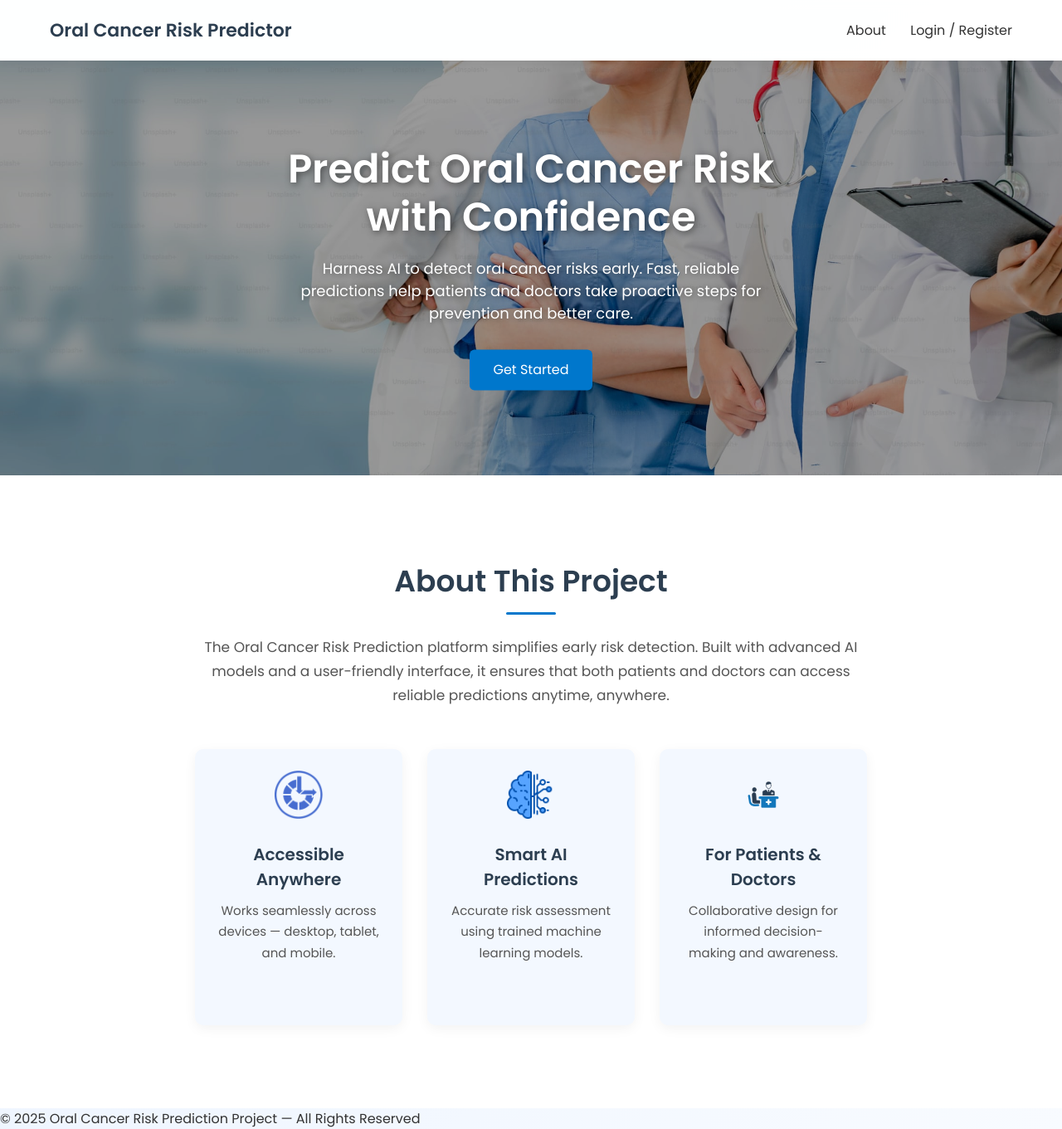
After one commit to Anushri23-code/Oral_Cancer_Risk_Prediction, a Flask app: page / in a window 1280 px wide. The commit adds this page. Shown: the whole page at 83% size. Run offline with Flask 3, Linux system fonts and the light colour scheme; parts of the project's set-up code (start-up, migrations or seed data) failed here and were passed over.

Commit message:
Updated welcome page with hero overlay, About section, and feature icons

```diff
--- a/static/style.css
+++ b/static/style.css
@@ -1,64 +1,160 @@
+* {margin: 0; padding: 0; box-sizing: border-box;}
 body {
-    font-family: Arial, sans-serif;
-    background: #f5f7fa;
-    margin: 0;
-    padding: 20px;
+  font-family: 'Poppins', sans-serif;
+  background: linear-gradient(135deg, #e6f0ff, #f8fbff);
+  color: #333;
+  overflow-x: hidden;
 }
-.container {
-    background: white;
-    max-width: 600px;
-    margin: auto;
-    padding: 25px;
-    border-radius: 10px;
-    box-shadow: 0 2px 10px rgba(0,0,0,0.1);
+
+header {
+  display: flex;
+  justify-content: space-between;
+  align-items: center;
+  padding: 20px 60px;
+  background: rgba(255,255,255,0.95);
+  box-shadow: 0 2px 10px rgba(0,0,0,0.05);
+  position: sticky;
+  top: 0;
+  z-index: 100;
+  backdrop-filter: blur(6px);
 }
-h1 {
-    text-align: center;
-    color: #333;
+.logo { font-size: 22px; font-weight: 600; color: #2c3e50; }
+nav a { text-decoration: none; color: #333; font-weight: 500; margin-left: 25px; transition: color 0.3s ease;}
+nav a:hover { color: #0077cc; }
+
+.hero {
+  position: relative;
+  width: 100%;
+  height: 500px; /* adjust as needed */
+  overflow: hidden;
 }
-label {
-    font-weight: bold;
-    display: block;
-    margin-top: 10px;
+
+.hero-container {
+  position: relative;
+  width: 100%;
+  height: 100%;
 }
-input, select, textarea {
-    width: 100%;
-    padding: 8px;
-    margin-top: 5px;
+
+.hero-image {
+  width: 100%;
+  height: 100%;
+  object-fit: cover;
+  display: block;
+  filter: brightness(0.6); /* darken image so text pops */
 }
-button {
-    margin-top: 20px;
-    width: 100%;
-    background: #2a7ae2;
-    color: white;
-    border: none;
-    padding: 10px;
-    border-radius: 5px;
-    cursor: pointer;
+
+.hero-overlay {
+  position: absolute;
+  top: 50%;
+  left: 50%;
+  transform: translate(-50%, -50%);
+  color: #fff;
+  text-align: center;
+  max-width: 700px;
+  padding: 20px;
 }
-button:hover {
-    background: #175bb5;
+
+.hero-overlay h1 {
+  font-size: 48px;
+  font-weight: 600;
+  line-height: 1.2;
+  margin-bottom: 20px;
+  text-shadow: 2px 2px 8px rgba(0,0,0,0.5);
 }
-a {
-    display: inline-block;
-    margin-top: 15px;
-    color: #2a7ae2;
-    text-decoration: none;
+
+.hero-overlay p {
+  font-size: 18px;
+  margin-bottom: 30px;
+  text-shadow: 1px 1px 6px rgba(0,0,0,0.4);
 }
-a:hover {
-    text-decoration: underline;
+
+.btn-get-started {
+  display: inline-block;
+  background: #0077cc;
+  color: #fff;
+  padding: 12px 28px;
+  border-radius: 6px;
+  text-decoration: none;
+  font-weight: 500;
+  transition: background 0.3s ease;
 }
-.risk {
-    color: #d9534f;
-    font-weight: bold;
+.btn-get-started:hover {
+  background: #005fa3;
 }
-table {
-    width: 100%;
-    border-collapse: collapse;
+.about {
+  padding: 100px 60px;
+  background: #fff;
+  text-align: center;
 }
-th, td {
-    padding: 6px 10px;
+
+.about h2 {
+  font-size: 36px;
+  color: #2c3e50;
+  margin-bottom: 25px;
+  position: relative;
+  display: inline-block;
 }
-th {
-    background: #e9ecef;
+
+.about h2::after {
+  content: '';
+  display: block;
+  width: 60px;
+  height: 3px;
+  background: #0077cc;
+  margin: 10px auto 0;
+  border-radius: 2px;
 }
+
+.about p {
+  font-size: 17px;
+  color: #555;
+  max-width: 800px;
+  margin: 0 auto 50px auto;
+  line-height: 1.7;
+}
+
+/* Feature cards container */
+.features {
+  display: flex;
+  justify-content: center;
+  flex-wrap: wrap; /* ensures features stack on small screens */
+  gap: 30px;
+  margin-top: 20px;
+}
+
+/* Each feature card */
+.feature {
+  background: #f3f8ff;
+  border-radius: 10px;
+  padding: 25px;
+  width: 250px;  /* constrain width */
+  box-shadow: 0 4px 15px rgba(0,0,0,0.05);
+  transition: transform 0.3s ease, box-shadow 0.3s ease;
+  text-align: center;
+}
+
+.feature:hover {
+  transform: translateY(-8px);
+  box-shadow: 0 8px 25px rgba(0,0,0,0.08);
+}
+
+.feature img {
+  width: 60px; /* constrain icon size */
+  height: 60px;
+  margin-bottom: 20px;
+}
+
+.feature h3 {
+  color: #2c3e50;
+  font-size: 20px;
+  margin-bottom: 10px;
+}
+
+.feature p {
+  color: #555;
+  font-size: 15px;
+}
+.large-icon {
+  width: 120px;  /* adjust as needed */
+  height: 120px;
+}
--- /dev/null
+++ b/templates/welcome.html
@@ -0,0 +1,64 @@
+<!DOCTYPE html>
+<html lang="en">
+<head>
+  <meta charset="UTF-8">
+  <meta name="viewport" content="width=device-width, initial-scale=1.0">
+  <title>Oral Cancer Risk Prediction</title>
+  <link href="https://fonts.googleapis.com/css2?family=Poppins:wght@300;400;600&display=swap" rel="stylesheet">
+  <link rel="stylesheet" href="{{ url_for('static', filename='style.css') }}">
+</head>
+<body>
+  <header>
+    <div class="logo">Oral Cancer Risk Predictor</div>
+    <nav>
+      <a href="#about">About</a>
+      <a href="/login" class="btn-login">Login / Register</a>
+    </nav>
+  </header>
+
+  <section class="hero">
+  <div class="hero-container">
+    <img src="{{ url_for('static', filename='images/doctor.jpg') }}" alt="Doctor consulting patient" class="hero-image">
+    <div class="hero-overlay">
+      <h1>Predict Oral Cancer Risk<br>with Confidence</h1>
+      <p>
+        Harness AI to detect oral cancer risks early. Fast, reliable predictions help patients and doctors take proactive steps for prevention and better care.
+      </p>
+      <a href="/login" class="btn-get-started">Get Started</a>
+    </div>
+  </div>
+</section>
+
+
+  <section id="about" class="about">
+  <h2>About This Project</h2>
+  <p>
+    The Oral Cancer Risk Prediction platform simplifies early risk detection. Built with advanced AI models and a user-friendly interface, it ensures that both patients and doctors can access reliable predictions anytime, anywhere.
+  </p>
+
+  <div class="features">
+    <div class="feature">
+      <img src="{{ url_for('static', filename='images/accessible.png') }}" alt="Accessible icon" />
+      <h3>Accessible Anywhere</h3>
+      <p>Works seamlessly across devices — desktop, tablet, and mobile.</p>
+    </div>
+    <div class="feature">
+      <img src="{{ url_for('static', filename='images/ai.png') }}" alt="AI icon" />
+      <h3>Smart AI Predictions</h3>
+      <p>Accurate risk assessment using trained machine learning models.</p>
+    </div>
+    <div class="feature">
+      <img src="{{ url_for('static', filename='images/doctor_icon.png') }}" alt="Doctor icon" class="large-icon" />
+
+      <h3>For Patients & Doctors</h3>
+      <p>Collaborative design for informed decision-making and awareness.</p>
+    </div>
+  </div>
+</section>
+
+
+  <footer>
+    &copy; 2025 Oral Cancer Risk Prediction Project — All Rights Reserved
+  </footer>
+</body>
+</html>
```
Also changed, not shown: static/images/accessible.png (added), static/images/ai.png (added), static/images/doctor.jpg (added), static/images/doctor_icon.png (added).
